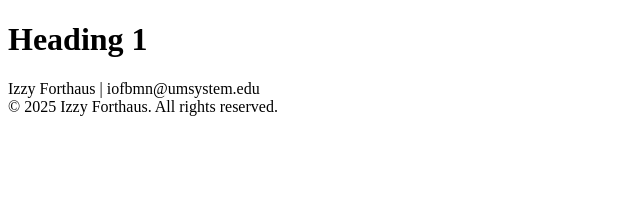
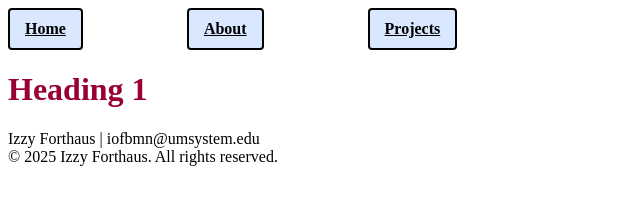
Before and after one commit to izzyfort/izzyfort.github.io, a plain HTML site: page webdevelopment/Forthaus_Template.html in a window 1280 px wide. Shown: the whole page, without its empty margins (0-640 px from the left). Drawn offline with Linux system fonts and the light colour scheme.

Commit message:
Add files via upload

```diff
--- a/webdevelopment/Forthaus_Template.html
+++ b/webdevelopment/Forthaus_Template.html
@@ -15,22 +15,29 @@ Tested:  June 14, 2025 on Google Chrome and Safari-->
 <head>
                <meta charset="utf-8">
                <title>Page Title</title>
+
+              <link rel="stylesheet" href= "style.css" type="text/css">
+              <link rel="stylesheet" href="nav.css" type="text/css">
 </head>
 <body>
+   <nav>
+    <ul>
+      <li><a href="index.html">Home</a></li>
+      <li><a href="about.html">About</a></li>
+      <li><a href="#projects.html">Projects</a></li>
+    </ul>
+  </nav>
+
   <header>
     <h1> Heading 1</h1>
   </header>
-
-  <nav>
-    <!-- navigation-->
-  </nav>
 
   <main>
     <!-- content-->
   </main>
 
   <footer>
-    Izzy Forthaus | iofbmn@umsystem.edu <br />
+    Izzy Forthaus | iofbmn@umsystem.edu <br>
     © 2025 Izzy Forthaus. All rights reserved.
   </footer>
 </body>
--- /dev/null
+++ b/webdevelopment/nav.css
@@ -0,0 +1,22 @@
+/*take bullets away*/
+nav ul {
+  list-style-type: none;
+  margin: 0;
+  padding: 0;
+}
+
+/*make horizontal*/
+nav ul li {
+  display: inline-block;
+  margin-right: 100px;
+  padding: 10px 15px;
+  border: 2px solid #000000;
+  border-radius: 4px;
+  background-color: #D9E8FF;
+}
+
+/*customize links*/
+nav ul li a {
+  color: #000000;
+  font-weight: bold;
+}
```
Also changed, not shown: webdevelopment/index.html (+2 -1 lines).
